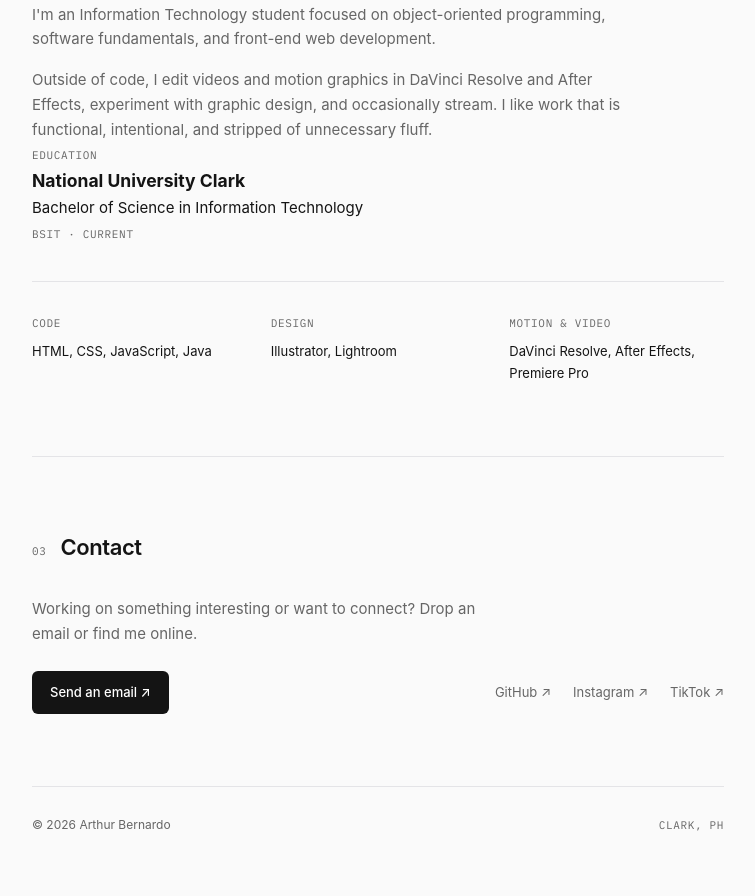
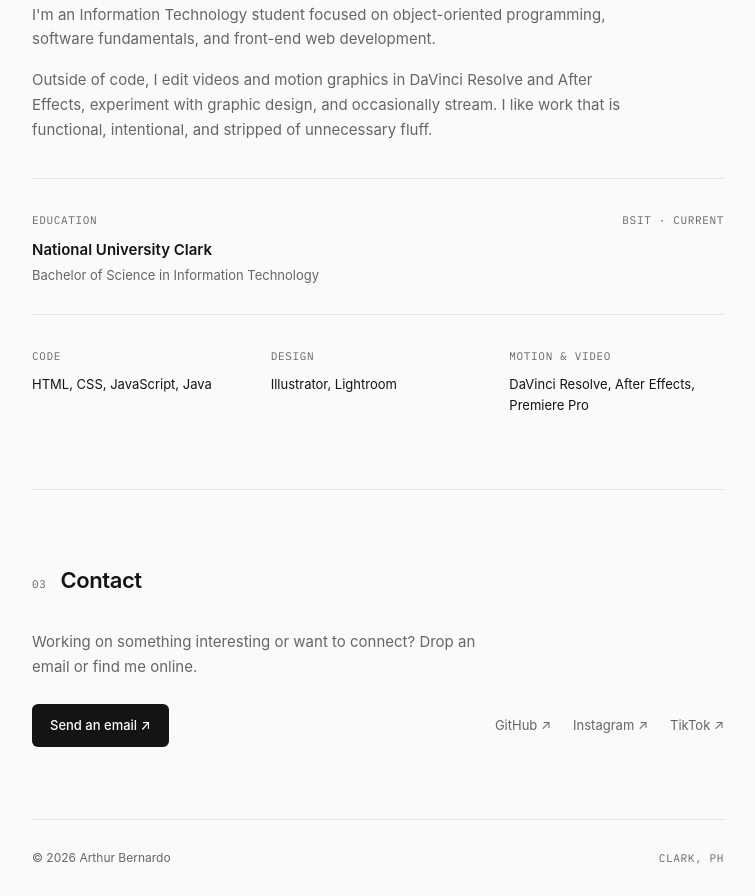
Before and after one commit to gabrielarthurbernardo/gabrielarthurbernardo.github.io, a plain HTML site: page index.html in a window 1280 px wide. Shown: the part 1071-1967 px from the top of the page, without its empty margins (262-1017 px from the left). Before the commit the page ends 1934 px from the top, so only its background shows below. Drawn offline with Linux system fonts and the light colour scheme; a web font is replaced by a local one.

Commit message:
Update style.css

```diff
--- a/style.css
+++ b/style.css
@@ -216,7 +216,7 @@ nav a:hover {
   max-width: 560px;
 }
 
-/* About & Toolkit */
+/* About, Education & Toolkit */
 .about-copy {
   display: flex;
   flex-direction: column;
@@ -225,16 +225,34 @@ nav a:hover {
   max-width: 600px;
 }
 
-.about-copy strong {
+.edu-row {
+  display: flex;
+  justify-content: space-between;
+  align-items: baseline;
+  gap: 16px;
+  margin-top: 36px;
+  padding-top: 28px;
+  border-top: 1px solid var(--line);
+}
+
+.edu-row h3 {
+  font-size: 15px;
+  font-weight: 600;
+  margin-top: 6px;
   color: var(--ink);
-  font-weight: 500;
+}
+
+.edu-row p {
+  font-size: 13px;
+  color: var(--muted);
+  margin-top: 2px;
 }
 
 .toolkit-grid {
   display: grid;
   grid-template-columns: repeat(3, 1fr);
   gap: 24px;
-  margin-top: 36px;
+  margin-top: 28px;
   padding-top: 28px;
   border-top: 1px solid var(--line);
 }
@@ -317,7 +335,8 @@ footer {
     padding: 56px 0;
   }
 
-  .project-top {
+  .project-top,
+  .edu-row {
     flex-direction: column;
     gap: 4px;
   }
```
